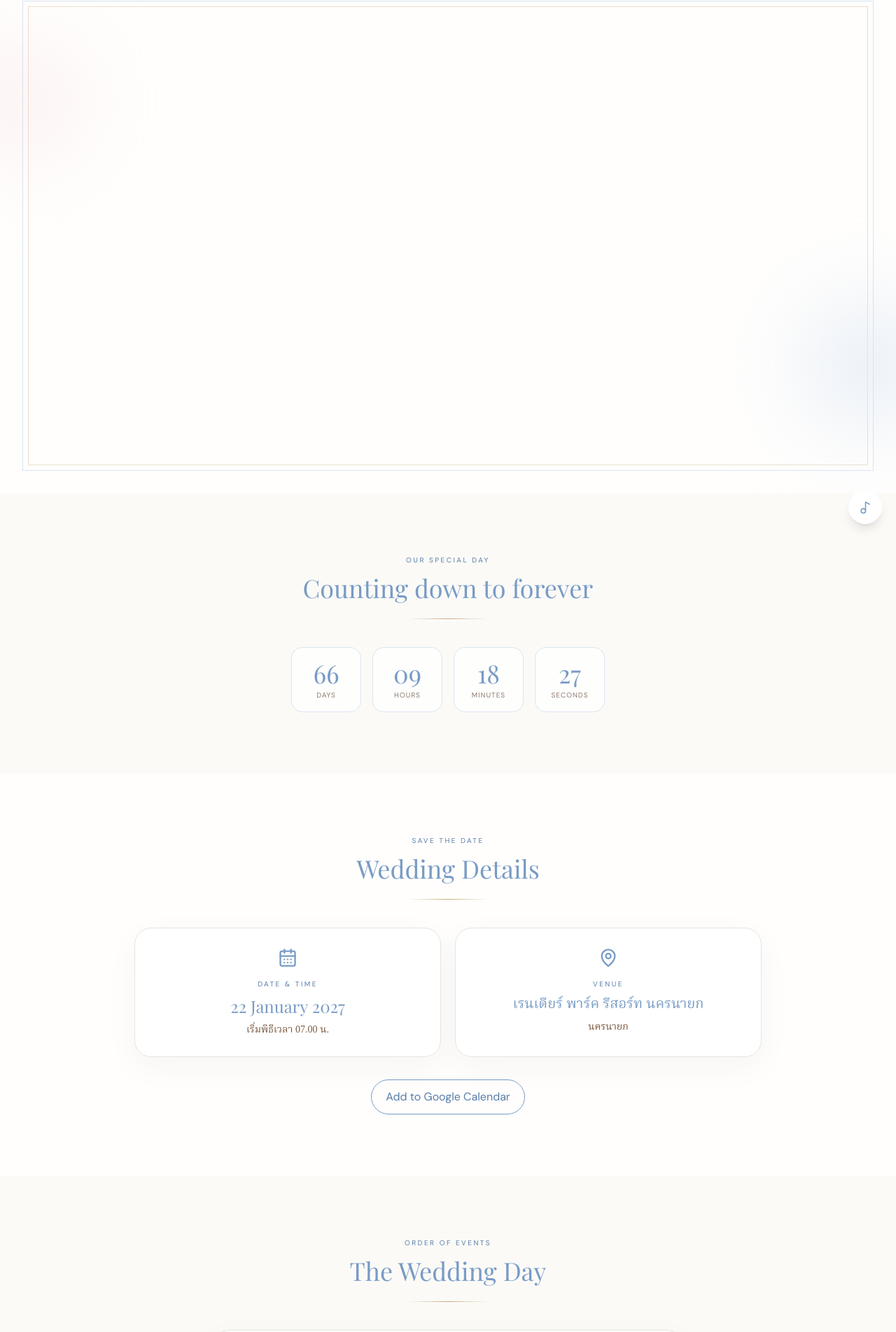
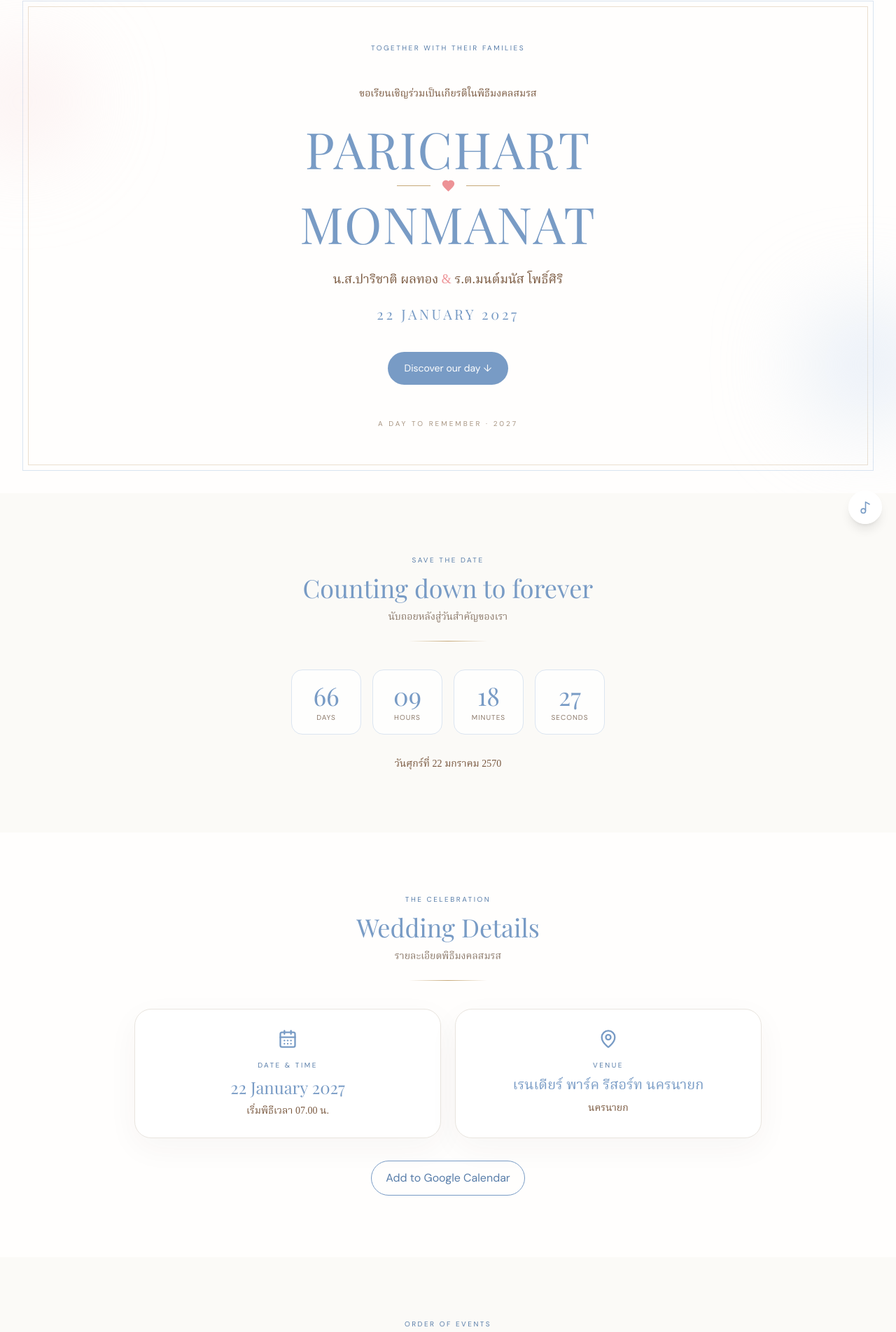
Before and after one commit to monmanatgep-netizen/VN2201, a Next.js app in the folder Archive/: page / in a window 1280 px wide. Shown: the part 31-1935 px from the top of the page at 70% size. Built offline with nearby package versions, Linux system fonts and the light colour scheme; no server answers; the database is empty.

Commit message:
Add files via upload

```diff
--- a/Archive/src/app/page.tsx
+++ b/Archive/src/app/page.tsx
@@ -1,11 +1,5 @@
-
-import {
-  MapPin,
-  Sparkles,
-  CalendarDays,
-  Car,
-} from "lucide-react";
-
+import Image from "next/image";
+import { MapPin, Heart, Sparkles, CalendarDays, Car } from "lucide-react";
 import Countdown from "@/components/Countdown";
 import RSVPForm from "@/components/RSVPForm";
 import Guestbook from "@/components/Guestbook";
@@ -16,438 +10,140 @@ import DigitalGift from "@/components/DigitalGift";
 import Recommendations from "@/components/Recommendations";
 import SectionBackground from "@/components/SectionBackground";
 import WeddingGallery from "@/components/WeddingGallery";
-
 import { wedding } from "@/lib/wedding";
 
-/* =========================================
-   SECTION TITLE
-========================================= */
-
-function SectionTitle({
-  kicker,
-  title,
-  subtitle,
-}: {
-  kicker: string;
-  title: string;
-  subtitle?: string;
-}) {
-  return (
-    <div className="mb-10 text-center">
+function SectionTitle({ kicker, title, subtitle }: { kicker: string; title: string; subtitle?: string }) {
+  return <div className="mb-10 text-center">
     <p className="eyebrow">{kicker}</p>
-
-      <h2 className="mt-3 font-display text-3xl text-[#789bc5] sm:text-4xl">
-        {title}
-      </h2>
-
-      {subtitle && (
-        <p className="mt-3 font-thai text-sm text-[#8b796a]">
-          {subtitle}
-        </p>
-      )}
-
-      <div className="gold-line mx-auto mt-6 max-w-28" />
-    </div>
-  );
+    <h2 className="mt-3 font-display text-3xl text-[#789bc5] sm:text-4xl">{title}</h2>
+    {subtitle && <p className="mt-3 font-thai text-sm text-[#8b796a]">{subtitle}</p>}
+    <div className="gold-line mx-auto mt-6 max-w-28"/>
+  </div>;
 }
 
-/* =========================================
-   HOME PAGE
-========================================= */
-
 export default function Home() {
-  return (
-    <main className="overflow-hidden">
-
-      {/* MUSIC CONTROL */}
-      <MusicToggle />
-
-      {/* =====================================
-          HERO SECTION
-      ===================================== */}
-
+  return <main className="overflow-hidden">
+    <MusicToggle/>
     <section className="relative isolate flex min-h-[92svh] items-center justify-center px-5 py-20 text-center">
-
-        <SectionBackground
-          section="hero"
-          className="pointer-events-none absolute inset-0 -z-10"
-          as="div"
-        />
-
-        <div className="pointer-events-none absolute inset-5 border border-[#d9e4f0] sm:inset-8" />
-
-        <div className="pointer-events-none absolute inset-7 border border-[#eadfcf] sm:inset-10" />
-
+      <SectionBackground section="hero" className="pointer-events-none absolute inset-0 -z-10" as="div"/>
+      <div className="pointer-events-none absolute inset-5 border border-[#d9e4f0] sm:inset-8"/>
+      <div className="pointer-events-none absolute inset-7 border border-[#eadfcf] sm:inset-10"/>
       <div className="relative z-10 mx-auto max-w-3xl">
-          {/* พื้นที่เนื้อหา Hero เดิม */}
+        <p className="eyebrow">Together with their families</p>
+        <p className="mt-12 font-thai text-sm text-[#79583f]">ขอเรียนเชิญร่วมเป็นเกียรติในพิธีมงคลสมรส</p>
+        <div className="mt-8 font-display text-5xl tracking-wide text-[#789bc5] sm:text-7xl">{wedding.brideLatin}</div>
+        <div className="my-2 flex items-center justify-center gap-4 text-[#ed9296]">
+          <span className="h-px w-12 bg-[#c6a878]"/><Heart size={19} fill="currentColor"/><span className="h-px w-12 bg-[#c6a878]"/>
         </div>
-
-        <div className="absolute -left-12 top-24 h-40 w-40 rounded-full bg-[#f6dadd]/40 blur-3xl" />
-
-        <div className="absolute -right-12 bottom-24 h-44 w-44 rounded-full bg-[#dce7f4]/70 blur-3xl" />
-
+        <div className="font-display text-5xl tracking-wide text-[#789bc5] sm:text-7xl">{wedding.groomLatin}</div>
+        <p className="mt-8 font-thai text-lg text-[#79583f]">{wedding.bride} <span className="text-[#ed9296]">&</span> {wedding.groom}</p>
+        <p className="mt-5 font-display text-xl tracking-[.18em] text-[#789bc5]">{wedding.dateEnglish}</p>
+        <div className="mt-10 flex justify-center"><a href="#details" className="btn-primary">Discover our day <span aria-hidden>↓</span></a></div>
+        <p className="mt-12 text-[10px] tracking-[.3em] text-[#a89582]">A DAY TO REMEMBER · 2027</p>
+      </div>
+      <div className="absolute -left-12 top-24 h-40 w-40 rounded-full bg-[#f6dadd]/40 blur-3xl"/>
+      <div className="absolute -right-12 bottom-24 h-44 w-44 rounded-full bg-[#dce7f4]/70 blur-3xl"/>
     </section>
 
-      {/* GALLERY AFTER HERO */}
-      <WeddingGallery placement="after-hero" />
-
-
-      {/* =====================================
-          COUNTDOWN SECTION
-      ===================================== */}
+    <WeddingGallery placement="after-hero"/>
 
     <section className="section-space relative isolate bg-[#fbfaf7] text-center">
-
-        <SectionBackground
-          section="countdown"
-          className="pointer-events-none absolute inset-0 -z-10"
-          as="div"
-        />
-
-        <SectionTitle
-          kicker="Our special day"
-          title="Counting down to forever"
-        />
-
-        <Countdown />
-
+      <SectionBackground section="countdown" className="pointer-events-none absolute inset-0 -z-10" as="div"/>
+      <SectionTitle kicker="Save the date" title="Counting down to forever" subtitle="นับถอยหลังสู่วันสำคัญของเรา"/>
+      <Countdown/>
+      <p className="mt-8 font-thai text-sm text-[#79583f]">วันศุกร์ที่ 22 มกราคม 2570</p>
     </section>
 
-      <WeddingGallery placement="after-countdown" />
+    <WeddingGallery placement="after-countdown"/>
 
-
-      {/* =====================================
-          WEDDING DETAILS
-      ===================================== */}
-
-      <section
-        id="details"
-        className="section-space relative isolate"
-      >
-
-        <SectionBackground
-          section="details"
-          className="pointer-events-none absolute inset-0 -z-10"
-          as="div"
-        />
-
-        <SectionTitle
-          kicker="Save the date"
-          title="Wedding Details"
-        />
-
+    <section id="details" className="section-space relative isolate">
+      <SectionBackground section="details" className="pointer-events-none absolute inset-0 -z-10" as="div"/>
+      <SectionTitle kicker="The celebration" title="Wedding Details" subtitle="รายละเอียดพิธีมงคลสมรส"/>
       <div className="mx-auto grid max-w-4xl gap-5 md:grid-cols-2">
-
-          {/* DATE */}
         <div className="card p-7 text-center">
-
-            <CalendarDays
-              className="mx-auto text-[#789bc5]"
-              size={28}
-            />
-
-            <p className="eyebrow mt-4">
-              Date & time
-            </p>
-
-            <h3 className="mt-2 font-display text-2xl text-[#789bc5]">
-              22 January 2027
-            </h3>
-
-            <p className="mt-2 font-thai text-sm text-[#79583f]">
-              เริ่มพิธีเวลา 07.00 น.
-            </p>
-
+          <CalendarDays className="mx-auto text-[#789bc5]" size={28}/>
+          <p className="eyebrow mt-4">Date & time</p>
+          <h3 className="mt-2 font-display text-2xl text-[#789bc5]">22 January 2027</h3>
+          <p className="mt-2 font-thai text-sm text-[#79583f]">เริ่มพิธีเวลา 07.00 น.</p>
         </div>
-
-
-          {/* LOCATION */}
         <div className="card p-7 text-center">
-
-            <MapPin
-              className="mx-auto text-[#789bc5]"
-              size={28}
-            />
-
-            <p className="eyebrow mt-4">
-              Venue
-            </p>
-
-            <h3 className="mt-2 font-thai text-xl text-[#789bc5]">
-              {wedding.venue}
-            </h3>
-
-            <p className="mt-2 font-thai text-sm text-[#79583f]">
-              {wedding.province}
-            </p>
-
+          <MapPin className="mx-auto text-[#789bc5]" size={28}/>
+          <p className="eyebrow mt-4">Venue</p>
+          <h3 className="mt-2 font-thai text-xl text-[#789bc5]">{wedding.venue}</h3>
+          <p className="mt-2 font-thai text-sm text-[#79583f]">{wedding.province}</p>
         </div>
-
       </div>
-
-        <div className="mt-8 text-center">
-          <CalendarButton />
-        </div>
-
+      <div className="mt-8 text-center"><CalendarButton/></div>
     </section>
 
-      <WeddingGallery placement="after-details" />
-
-
-      {/* =====================================
-          TIMELINE SECTION
-      ===================================== */}
+    <WeddingGallery placement="after-details"/>
 
     <section className="section-space relative isolate bg-[#fbfaf7]">
-
-        <SectionBackground
-          section="timeline"
-          className="pointer-events-none absolute inset-0 -z-10"
-          as="div"
-        />
-
-        <SectionTitle
-          kicker="Order of events"
-          title="The Wedding Day"
-        />
-
-        <Timeline />
-
+      <SectionBackground section="timeline" className="pointer-events-none absolute inset-0 -z-10" as="div"/>
+      <SectionTitle kicker="Order of events" title="The Wedding Day" subtitle="กำหนดการภายในงาน"/>
+      <Timeline/>
     </section>
 
-      <WeddingGallery placement="after-timeline" />
-
-
-      {/* =====================================
-          VENUE SECTION
-      ===================================== */}
+    <WeddingGallery placement="after-timeline"/>
 
     <section className="section-space relative isolate">
-
-        <SectionBackground
-          section="venue"
-          className="pointer-events-none absolute inset-0 -z-10"
-          as="div"
-        />
-
-        <SectionTitle
-          kicker="Find us"
-          title="The Venue"
-          subtitle={`${wedding.venue} · ${wedding.province}`}
-        />
-
+      <SectionBackground section="venue" className="pointer-events-none absolute inset-0 -z-10" as="div"/>
+      <SectionTitle kicker="Find us" title="The Venue" subtitle={`${wedding.venue} · ${wedding.province}`}/>
       <div className="card mx-auto max-w-4xl overflow-hidden">
-
         <div className="grid md:grid-cols-2">
-
-            {/* VENUE INFORMATION */}
           <div className="flex min-h-64 flex-col justify-center bg-[#eaf0f6] p-8">
-
-              <MapPin
-                size={30}
-                className="text-[#789bc5]"
-              />
-
-              <h3 className="mt-5 font-thai text-xl text-[#79583f]">
-                {wedding.venue}
-              </h3>
-
-              <p className="mt-2 font-thai text-sm text-[#8b796a]">
-                {wedding.province}
-              </p>
-
-              <p className="mt-5 flex items-center gap-2 font-thai text-xs text-[#8b796a]">
-
-                <Car size={16} />
-
-                {wedding.parkingNote}
-
-              </p>
-
-              <a
-                className="btn-primary mt-6 inline-flex w-fit"
-                target="_blank"
-                rel="noreferrer"
-                href={`https://www.google.com/maps/search/?api=1&query=${encodeURIComponent(
-                  wedding.mapsQuery
-                )}`}
-              >
-                เปิด Google Maps
-              </a>
-
+            <MapPin size={30} className="text-[#789bc5]"/>
+            <h3 className="mt-5 font-thai text-xl text-[#79583f]">{wedding.venue}</h3>
+            <p className="mt-2 font-thai text-sm text-[#8b796a]">{wedding.province}</p>
+            <p className="mt-5 flex items-center gap-2 font-thai text-xs text-[#8b796a]"><Car size={16}/> {wedding.parkingNote}</p>
+            <a className="btn-primary mt-6 inline-flex w-fit" target="_blank" rel="noreferrer"
+              href={`https://www.google.com/maps/search/?api=1&query=${encodeURIComponent(wedding.mapsQuery)}`}>เปิด Google Maps</a>
           </div>
-
-
-            {/* VENUE DECORATION */}
           <div className="flex min-h-64 items-center justify-center bg-[#f7f4ee] p-8 text-center">
-
-              <div>
-
-                <Sparkles
-                  className="mx-auto text-[#c6a878]"
-                  size={32}
-                />
-
-                <p className="mt-4 font-display text-2xl text-[#789bc5]">
-                  See you there
-                </p>
-
-                <p className="mt-2 font-thai text-sm text-[#79583f]">
-                  เรารอพบคุณในวันพิเศษนี้
-                </p>
-
+            <div><Sparkles className="mx-auto text-[#c6a878]" size={32}/><p className="mt-4 font-display text-2xl text-[#789bc5]">See you there</p><p className="mt-2 font-thai text-sm text-[#79583f]">เรารอพบคุณในวันพิเศษนี้</p></div>
           </div>
-
         </div>
-
       </div>
-
-        </div>
-
     </section>
 
-      <WeddingGallery placement="after-venue" />
+    <WeddingGallery placement="after-venue"/>
 
-
-      {/* =====================================
-          RSVP SECTION
-      ===================================== */}
-
-      <section
-        id="rsvp"
-        className="section-space relative isolate bg-[#fbfaf7]"
-      >
-
-        <SectionBackground
-          section="rsvp"
-          className="pointer-events-none absolute inset-0 -z-10"
-          as="div"
-        />
-
-        <SectionTitle
-          kicker="Kindly respond"
-          title="Will you join us?"
-          subtitle="ขอความกรุณาตอบรับการเข้าร่วมงาน"
-        />
-
-        <div className="mx-auto max-w-xl">
-          <RSVPForm />
-        </div>
-
+    <section id="rsvp" className="section-space relative isolate bg-[#fbfaf7]">
+      <SectionBackground section="rsvp" className="pointer-events-none absolute inset-0 -z-10" as="div"/>
+      <SectionTitle kicker="Kindly respond" title="Will you join us?" subtitle="ขอความกรุณาตอบรับการเข้าร่วมงาน"/>
+      <div className="mx-auto max-w-xl"><RSVPForm/></div>
     </section>
 
-      <WeddingGallery placement="after-rsvp" />
+    <WeddingGallery placement="after-rsvp"/>
 
-
-      {/* =====================================
-          GUESTBOOK SECTION
-      ===================================== */}
-
-      <section
-        id="guestbook"
-        className="section-space relative isolate"
-      >
-
-        <SectionBackground
-          section="guestbook"
-          className="pointer-events-none absolute inset-0 -z-10"
-          as="div"
-        />
-
-        <SectionTitle
-          kicker="With love"
-          title="Leave a wish"
-          subtitle="ร่วมฝากข้อความและคำอวยพรให้กับเรา"
-        />
-
-        <Guestbook />
-
+    <section id="guestbook" className="section-space relative isolate">
+      <SectionBackground section="guestbook" className="pointer-events-none absolute inset-0 -z-10" as="div"/>
+      <SectionTitle kicker="With love" title="Leave a wish" subtitle="ร่วมฝากข้อความและคำอวยพรให้กับเรา"/>
+      <Guestbook/>
     </section>
 
-
-      {/* =====================================
-          RECOMMENDATIONS
-      ===================================== */}
-
-      <WeddingGallery placement="after-gift" />
-
-      <Recommendations />
-
-      <WeddingGallery placement="after-recommendations" />
-
-
-      {/* =====================================
-          DIGITAL GIFT SECTION
-      ===================================== */}
+    <WeddingGallery placement="after-guestbook"/>
 
     <section className="section-space relative isolate bg-[#fbfaf7]">
-
-        <SectionBackground
-          section="gift"
-          className="pointer-events-none absolute inset-0 -z-10"
-          as="div"
-        />
-
-        <SectionTitle
-          kicker="A little gift"
-          title="Digital Gift"
-        />
-
-        <DigitalGift />
-
+      <SectionBackground section="gift" className="pointer-events-none absolute inset-0 -z-10" as="div"/>
+      <SectionTitle kicker="A little gift" title="Digital Gift" subtitle="คำอวยพรและความปรารถนาดีของคุณมีค่ากับเรามากที่สุด"/>
+      <DigitalGift/>
     </section>
-
-
-      {/* GALLERY BEFORE FOOTER */}
-      <WeddingGallery placement="before-footer" />
-
-
-      {/* =====================================
-          FOOTER SECTION
-      ===================================== */}
-
+    <WeddingGallery placement="after-gift"/>
+    <Recommendations/>
+    <WeddingGallery placement="after-recommendations"/>
+    <WeddingGallery placement="before-footer"/>
     <section className="relative isolate bg-[#789bc5] px-5 py-12 text-center text-white">
-
-        <SectionBackground
-          section="footer"
-          className="pointer-events-none absolute inset-0 -z-10"
-          as="div"
-        />
-
-        <p className="font-display text-2xl">
-          Your presence is our present
-        </p>
-
-        <p className="mt-5 text-xs tracking-widest">
-          PARICHART & MONMANAT · 22.01.2027
-        </p>
-
+      <SectionBackground section="footer" className="pointer-events-none absolute inset-0 -z-10" as="div"/>
+      <p className="font-display text-2xl">Your presence is our present</p>
+      <p className="mt-5 text-xs tracking-widest">PARICHART & MONMANAT · 22.01.2027</p>
     </section>
-
-
-      {/* =====================================
-          ADMIN FOOTER
-      ===================================== */}
-
     <footer className="luxury-footer px-5 py-10 text-center">
-
-        <p className="text-xs text-[#9a8b7e]">
-          Made with love · Parichart & Monmanat
-        </p>
-
       <div className="mb-5 flex flex-wrap items-center justify-center gap-3">
-
-          <a
-            href="/admin/login"
-            className="rounded-full border border-white/80 bg-white/75 px-3 py-2 text-[11px] text-[#9a8b7e] shadow-sm transition hover:bg-white hover:text-[#789bc5]"
-          >
-            Admin
-          </a>
-
+        <a href="#guestbook" className="btn-primary">เข้าดูคำอวยพร ♡</a>
+        <a href="/admin/login" className="rounded-full border border-white/80 bg-white/75 px-3 py-2 text-[11px] text-[#9a8b7e] shadow-sm transition hover:bg-white hover:text-[#789bc5]">Admin</a>
       </div>
-
+      <p className="text-xs text-[#9a8b7e]">Made with love · Parichart & Monmanat</p>
     </footer>
-
-    </main>
-  );
+  </main>;
 }
```
Lines whose indentation alone changed are shown as unchanged.
